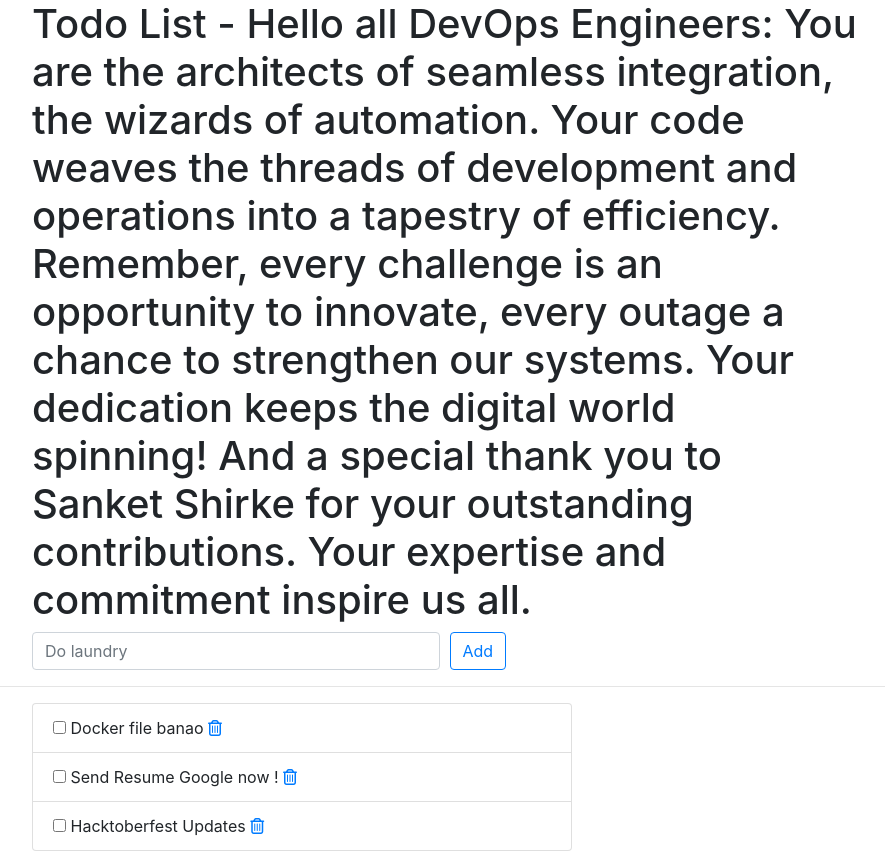
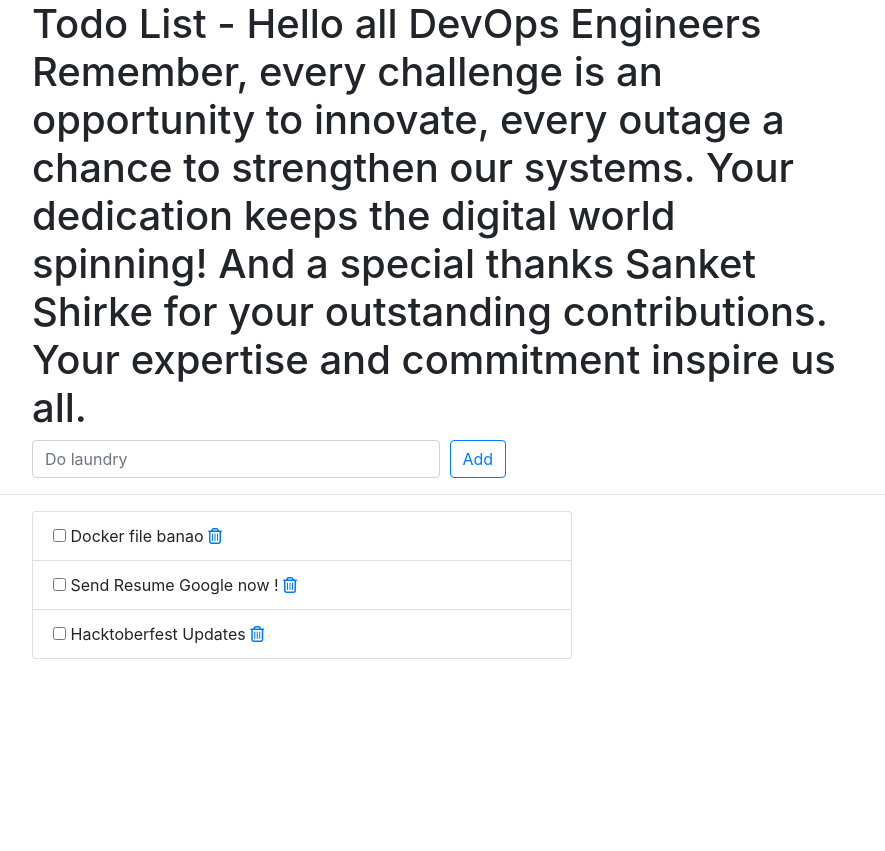
Before and after one commit to Mehulva42007/django-todo-app, a Django app: page /todos/ in a window 1280 px wide. Shown: the whole page, without its empty margins (243-1128 px from the left). After the commit the page ends 659 px from the top, so only its background shows below. Run offline with Django 3.2, Linux system fonts and the light colour scheme; data comes from the database, SQL or seed files in the repository; some libraries are stand-ins or nearby versions.

Commit message:
Update index.html

```diff
--- a/todos/templates/todos/index.html
+++ b/todos/templates/todos/index.html
@@ -12,11 +12,9 @@
     <div class="offset-md-2 col-lg-9">
       <div class="page-header">
         <h1>
-          Todo List -  Hello all DevOps Engineers: You are the architects of seamless integration, the wizards of automation. Your code weaves the threads of development and operations into a tapestry of efficiency.
+          Todo List -  Hello all DevOps Engineers Remember, every challenge is an opportunity to innovate, every outage a chance to strengthen our systems. Your dedication keeps the digital world spinning!
 
-Remember, every challenge is an opportunity to innovate, every outage a chance to strengthen our systems. Your dedication keeps the digital world spinning!
-
-And a special thank you to Sanket Shirke for your outstanding contributions. Your expertise and commitment inspire us all.
+And a special thanks Sanket Shirke for your outstanding contributions. Your expertise and commitment inspire us all.
         </h1>
       </div>
     </div>
```
